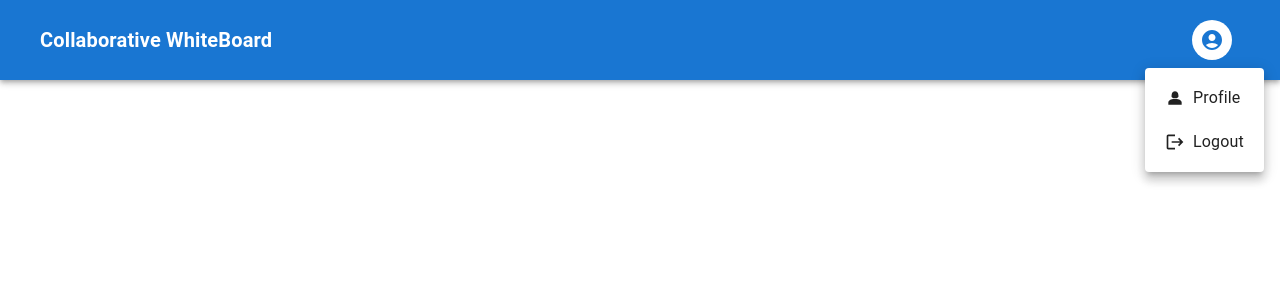
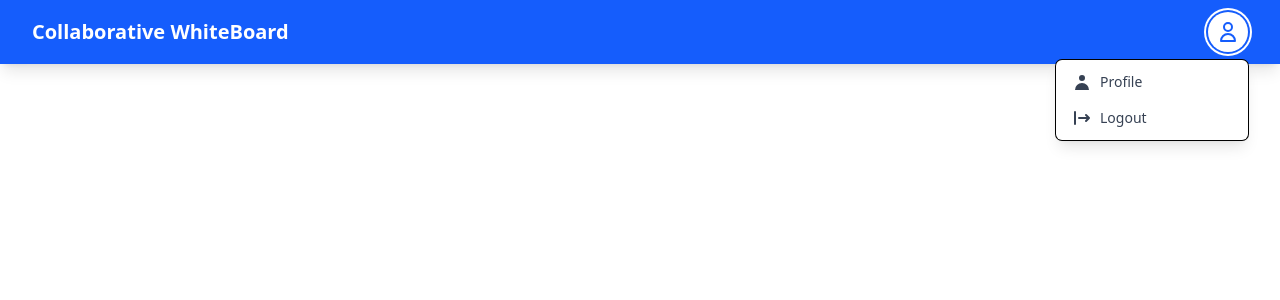
Before and after one commit to vasutayal1010/LiveSketch, a React (Vite) app in the folder frontend/: page /whiteboards in a window 1280 px wide. Both pictures are taken after a click on the button 1212 px from the left and 40 px from the top of the page. Shown: the top 300 px of the page. Built offline with nearby package versions, Linux system fonts and the light colour scheme.

Commit message:
Design App Header

```diff
--- a/frontend/src/components/AppHeader.jsx
+++ b/frontend/src/components/AppHeader.jsx
@@ -1,121 +1,155 @@
 import React, { useState } from "react";
-import {
-  AppBar,
-  Toolbar,
-  Typography,
-  IconButton,
-  Menu,
-  MenuItem,
-  Box,
-  Avatar,
-} from "@mui/material";
 import { Link, useNavigate } from "react-router-dom";
-import AccountCircleIcon from "@mui/icons-material/AccountCircle";
-import Person2Icon from "@mui/icons-material/Person2";
-import LogoutIcon from "@mui/icons-material/Logout";
-import ConfirmationModal from "./ConfirmModal";
 
 const AppHeader = ({ isProfilePage }) => {
   const fullname = localStorage.getItem("fullname");
   const navigate = useNavigate();
 
-  const [anchorEl, setAnchorEl] = useState(null);
+  const [isMenuOpen, setIsMenuOpen] = useState(false);
   const [isLogoutConfirm, setLogoutConfirm] = useState(false);
 
   const menuOptions = [
     {
       title: "Profile",
-      icon: <Person2Icon fontSize="small" />,
+      icon: (
+        <svg
+          xmlns="http://www.w3.org/2000/svg"
+          className="h-5 w-5"
+          viewBox="0 0 20 20"
+          fill="currentColor"
+        >
+          <path
+            fillRule="evenodd"
+            d="M10 9a3 3 0 100-6 3 3 0 000 6zm-7 9a7 7 0 1114 0H3z"
+            clipRule="evenodd"
+          />
+        </svg>
+      ),
       path: "/user-profile",
     },
     {
       title: "Logout",
-      icon: <LogoutIcon fontSize="small" />,
+      icon: (
+        <svg
+          xmlns="http://www.w3.org/2000/svg"
+          className="h-5 w-5"
+          viewBox="0 0 20 20"
+          fill="currentColor"
+        >
+          <path
+            fillRule="evenodd"
+            d="M3 3a1 1 0 00-1 1v12a1 1 0 102 0V4a1 1 0 00-1-1zm10.293 9.293a1 1 0 001.414 1.414l3-3a1 1 0 000-1.414l-3-3a1 1 0 10-1.414 1.414L14.586 9H7a1 1 0 100 2h7.586l-1.293 1.293z"
+            clipRule="evenodd"
+          />
+        </svg>
+      ),
       action: () => setLogoutConfirm(true),
     },
   ];
 
   return (
     <>
-      <AppBar
-        position="static"
-        sx={{ backgroundColor: "#1976D2", padding: "8px 16px" }}
+      <header className="bg-blue-600 shadow-lg">
+        <div className="w-full px-4 sm:px-6 lg:px-8">
+          <div className="flex h-16">
+            {/* Left side - Logo/Title */}
+            <div className="flex-shrink-0 flex items-center">
+              <h1 className="text-white text-xl font-bold">
+                Collaborative WhiteBoard
+              </h1>
+            </div>
+
+            {/* Right side - User Menu */}
+            {!isProfilePage && (
+              <div className="flex-1 flex justify-end items-center gap-4">
+                <span className="text-white font-medium hidden sm:block">
+                  {fullname}
+                </span>
+                <div className="relative ml-3">
+                  <button
+                    onClick={() => setIsMenuOpen(!isMenuOpen)}
+                    className="flex items-center justify-center w-10 h-10 rounded-full bg-white focus:outline-none focus:ring-2 focus:ring-offset-2 focus:ring-offset-blue-600 focus:ring-white transition-colors duration-200"
                   >
-        <Toolbar
-          sx={{
-            display: "flex",
-            justifyContent: "space-between",
-            alignItems: "center",
-          }}
+                    <svg
+                      className="h-6 w-6 text-blue-600"
+                      fill="none"
+                      viewBox="0 0 24 24"
+                      stroke="currentColor"
                     >
-          <Typography variant="h6" fontWeight="bold" component="div">
-            Collaborative WhiteBoard
-          </Typography>
-          {!isProfilePage && (
-            <Box sx={{ display: "flex", alignItems: "center", gap: 2 }}>
-              <Typography variant="body1" sx={{ fontWeight: "500" }}>
-                {fullname}
-              </Typography>
-              <IconButton
-                onClick={(e) => setAnchorEl(e.currentTarget)}
-                color="inherit"
-              >
-                <Avatar sx={{ bgcolor: "white", color: "#1976D2" }}>
-                  <AccountCircleIcon />
-                </Avatar>
-              </IconButton>
-            </Box>
-          )}
-          <Menu
-            anchorEl={anchorEl}
-            open={Boolean(anchorEl)}
-            onClose={() => setAnchorEl(null)}
-          >
+                      <path
+                        strokeLinecap="round"
+                        strokeLinejoin="round"
+                        strokeWidth={2}
+                        d="M16 7a4 4 0 11-8 0 4 4 0 018 0zM12 14a7 7 0 00-7 7h14a7 7 0 00-7-7z"
+                      />
+                    </svg>
+                  </button>
+
+                  {/* Dropdown Menu */}
+                  {isMenuOpen && (
+                    <div className="absolute right-0 mt-2 w-48 rounded-md shadow-lg bg-white ring-1 ring-black ring-opacity-5 py-1 z-50">
                       {menuOptions.map((option, index) => (
-              <MenuItem
-                key={index}
-                sx={{
-                  padding: "10px 20px",
-                  display: "flex",
-                  alignItems: "center",
-                  gap: 1,
-                }}
-                onClick={option.action || (() => setAnchorEl(null))}
-              >
+                        <div key={index}>
                           {option.path ? (
                             <Link
                               to={option.path}
-                    style={{
-                      textDecoration: "none",
-                      color: "inherit",
-                      display: "flex",
-                      alignItems: "center",
-                      gap: 8,
-                    }}
+                              className="flex items-center gap-2 px-4 py-2 text-sm text-gray-700 hover:bg-gray-100 w-full"
+                              onClick={() => setIsMenuOpen(false)}
                             >
-                    {option.icon} {option.title}
+                              {option.icon}
+                              <span>{option.title}</span>
                             </Link>
                           ) : (
-                  <>
-                    {option.icon} {option.title}
-                  </>
+                            <button
+                              onClick={() => {
+                                option.action();
+                                setIsMenuOpen(false);
+                              }}
+                              className="flex items-center gap-2 px-4 py-2 text-sm text-gray-700 hover:bg-gray-100 w-full"
+                            >
+                              {option.icon}
+                              <span>{option.title}</span>
+                            </button>
                           )}
-              </MenuItem>
+                        </div>
                       ))}
-          </Menu>
-        </Toolbar>
-      </AppBar>
+                    </div>
+                  )}
+                </div>
+              </div>
+            )}
+          </div>
+        </div>
+      </header>
 
-      <ConfirmationModal
-        open={isLogoutConfirm}
-        title="Logout Confirmation"
-        content="Are you sure you want to logout?"
-        onConfirm={() => {
+      {/* Logout Confirmation Modal */}
+      {isLogoutConfirm && (
+        <div className="fixed inset-0 bg-black bg-opacity-50 flex items-center justify-center p-4 z-50">
+          <div className="bg-white rounded-lg max-w-md w-full p-6">
+            <h2 className="text-lg font-semibold mb-4">Logout Confirmation</h2>
+            <p className="text-gray-600 mb-6">
+              Are you sure you want to logout?
+            </p>
+            <div className="flex justify-end gap-4">
+              <button
+                onClick={() => setLogoutConfirm(false)}
+                className="px-4 py-2 text-sm font-medium text-gray-700 hover:bg-gray-100 rounded-md transition-colors duration-200"
+              >
+                Cancel
+              </button>
+              <button
+                onClick={() => {
                   localStorage.clear();
                   navigate("/login");
                 }}
-        onClose={() => setLogoutConfirm(false)}
-      />
+                className="px-4 py-2 text-sm font-medium text-white bg-red-600 hover:bg-red-700 rounded-md transition-colors duration-200"
+              >
+                Logout
+              </button>
+            </div>
+          </div>
+        </div>
+      )}
     </>
   );
 };
```
Lines whose indentation alone changed are shown as unchanged.
